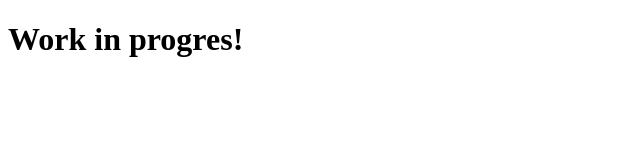
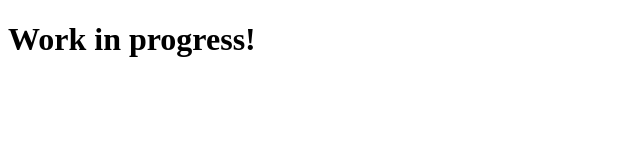
Before and after one commit to rival104/day03_ex01, a plain HTML site: page menu-bar.html in a window 1280 px wide. Shown: the full height of the page, 0-640 px from the left. Drawn offline with Linux system fonts and the light colour scheme.

Commit message:
close #1

```diff
--- a/menu-bar.html
+++ b/menu-bar.html
@@ -4,6 +4,6 @@
 	<title></title>
 </head>
 <body>
-<h1>Work in progres!</h1>
+<h1>Work in progress!</h1>
 </body>
 </html>
```
